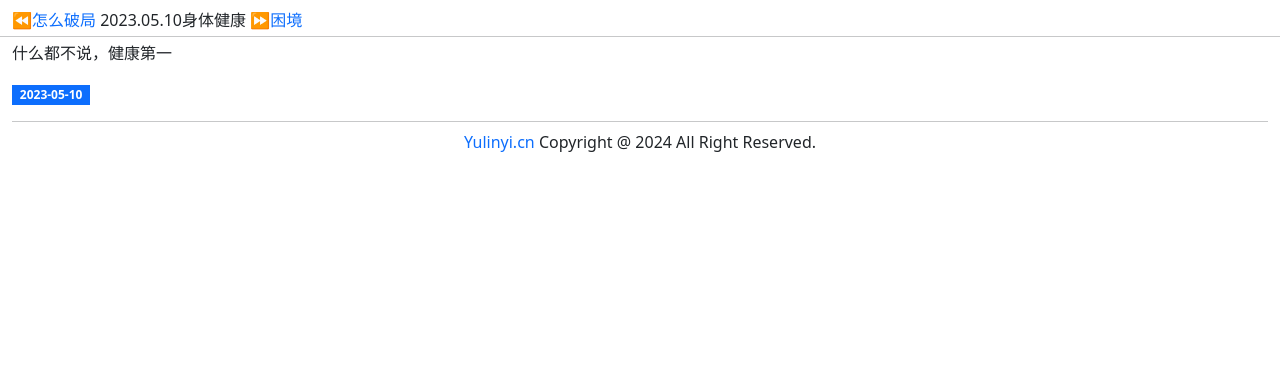
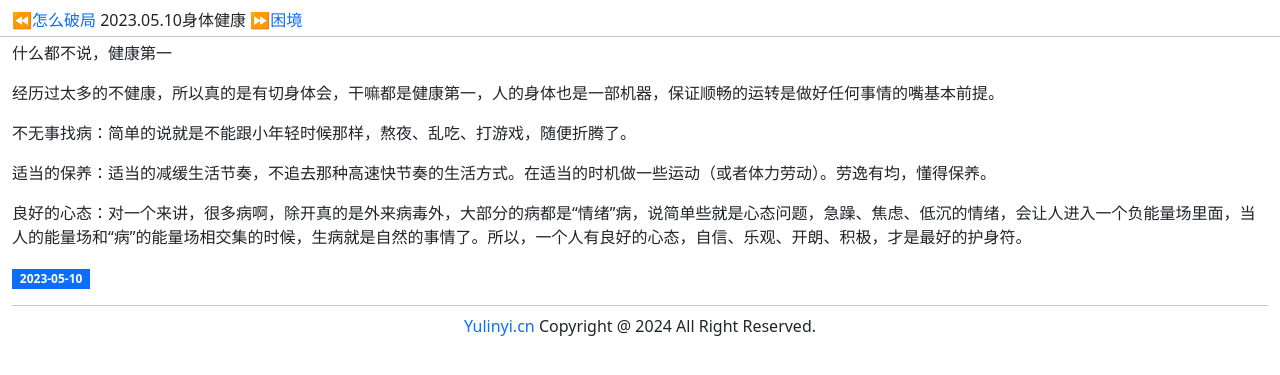
Before and after one commit to helloyuzz/Yulinyi, a Jekyll site: the page built from _posts/2023-05-10-身体健康.md, in a window 1280 px wide. Shown: the top 375 px of the page. Built offline with Jekyll 4.4.1, drawn with Linux system fonts in a browser that asks for light colours.

Commit message:
Update 2023-05-10-身体健康.md

```diff
--- a/_posts/2023-05-10-身体健康.md
+++ b/_posts/2023-05-10-身体健康.md
@@ -2,3 +2,11 @@
 layout: post
 ---
 什么都不说，健康第一
+
+经历过太多的不健康，所以真的是有切身体会，干嘛都是健康第一，人的身体也是一部机器，保证顺畅的运转是做好任何事情的嘴基本前提。
+
+不无事找病：简单的说就是不能跟小年轻时候那样，熬夜、乱吃、打游戏，随便折腾了。
+
+适当的保养：适当的减缓生活节奏，不追去那种高速快节奏的生活方式。在适当的时机做一些运动（或者体力劳动）。劳逸有均，懂得保养。
+
+良好的心态：对一个来讲，很多病啊，除开真的是外来病毒外，大部分的病都是“情绪”病，说简单些就是心态问题，急躁、焦虑、低沉的情绪，会让人进入一个负能量场里面，当人的能量场和“病”的能量场相交集的时候，生病就是自然的事情了。所以，一个人有良好的心态，自信、乐观、开朗、积极，才是最好的护身符。
```
